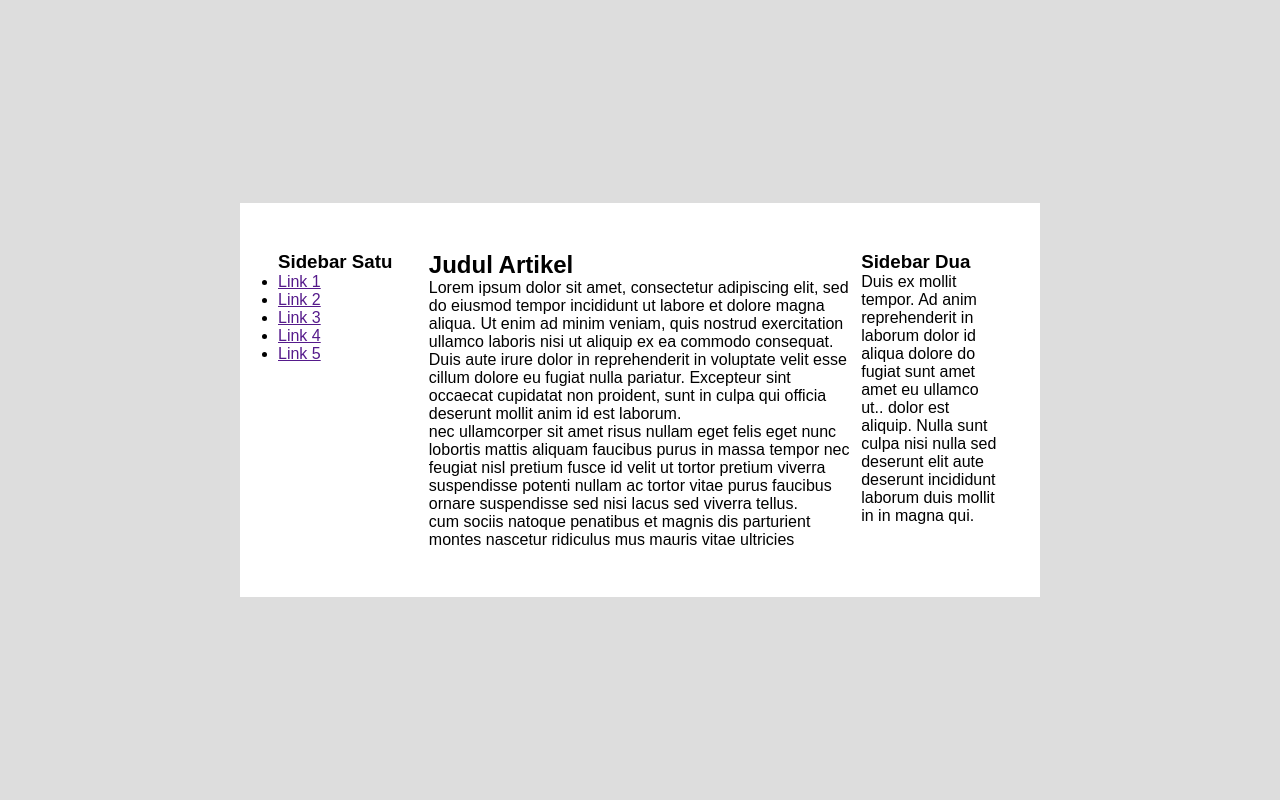
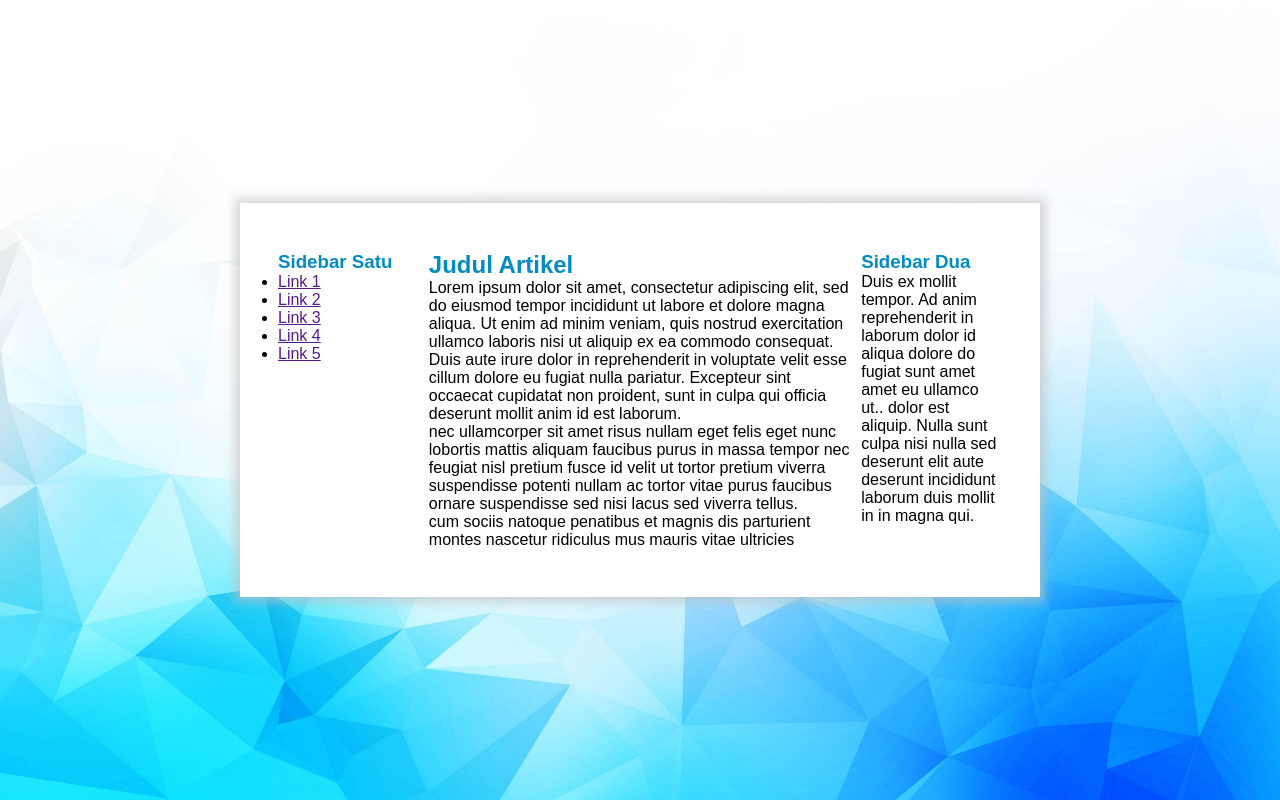
Before and after one commit to rgdane/dasarWeb, a PHP site: page /flexbox.html in a window 1280 px wide. Run offline with PHP 8.4, Linux system fonts and the light colour scheme.

Commit message:
Pertemuan 02 - Tugas 2

```diff
--- a/style1.css
+++ b/style1.css
@@ -6,17 +6,25 @@
 
 body{
     font-family: Arial, Helvetica, sans-serif;
-    background-color: #ddd;
+    background: url("img/bg.jpg");
+    background-size: 100%;
+    background-repeat: no-repeat;
     display: flex;
     align-items: center;
     justify-content: center;
     min-height: 100vh;
 }
 
+h2, h3{
+    color: rgb(2, 140, 194);
+}
+
 /*Latihan 1*/
 .rootFlex{
     width: 800px;
-    background-color: #fff;
+    background: url("img/bg.jpg");
+    box-shadow: 0px 0px 10px 5px rgba(193, 193, 193, 0.669);
+
     display: flex;
     align-items: flex-start;
     justify-content: center;
```
Also changed, not shown: img/bg.jpg (added).
